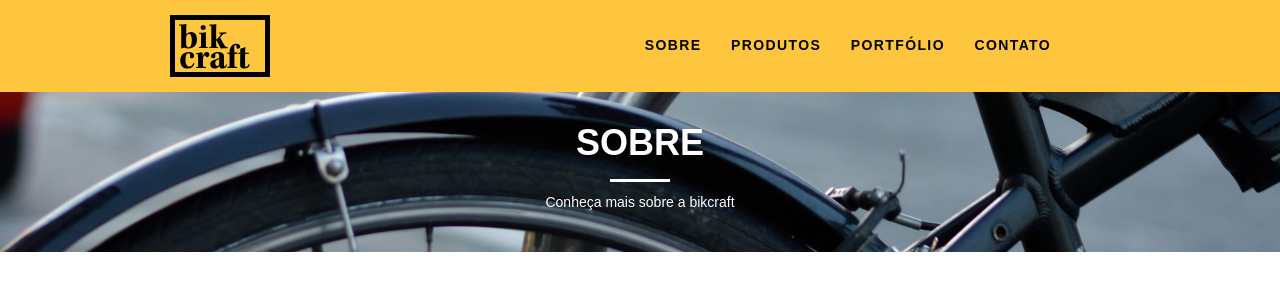
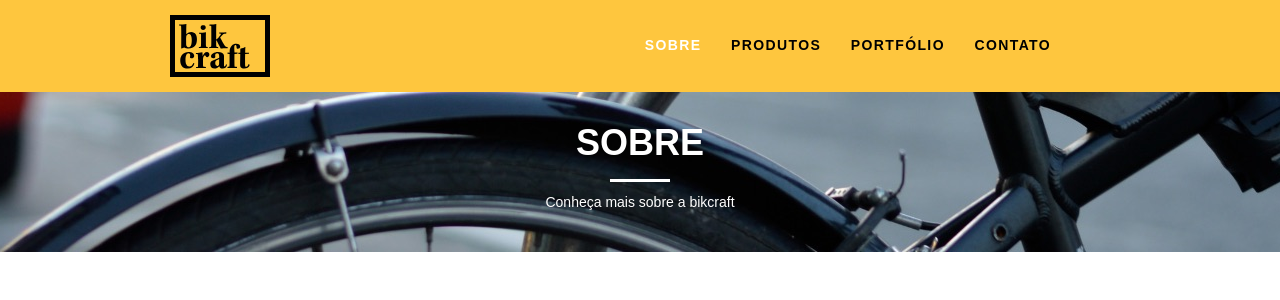
Before and after one commit to josedivan/custom-bike, a PHP site: page /sobre.html in a window 1280 px wide. Shown: the top 300 px of the page. Run offline with PHP 8.4, Linux system fonts and the light colour scheme.

Commit message:
pagina sobre concluída

```diff
--- a/css/style.css
+++ b/css/style.css
@@ -95,6 +95,9 @@ img {
 }
 
 .header_menu ul li a:hover {
+  color: #fff;
+}
+.header_menu ul li a.menu_ativo {
   color: #fff;
 }
 
@@ -252,7 +255,7 @@ img {
 
 .qualidade_lista {
   padding-top: 20px;
-  overflow: auto;
+  overflow: auto; /* clear fix*/
 }
 
 .qualidade_lista li {
--- a/sobre.html
+++ b/sobre.html
@@ -20,7 +20,7 @@
       </a>
       <nav class="grid-12 header_menu">
         <ul>
-          <li><a href="sobre.html">Sobre</a></li>
+          <li><a href="sobre.html" class="menu_ativo">Sobre</a></li>
           <li><a href="produtos.html">Produtos</a></li>
           <li><a href="porifolio.html">Portfólio</a></li>
           <li><a href="contato.html">Contato</a></li>
```
